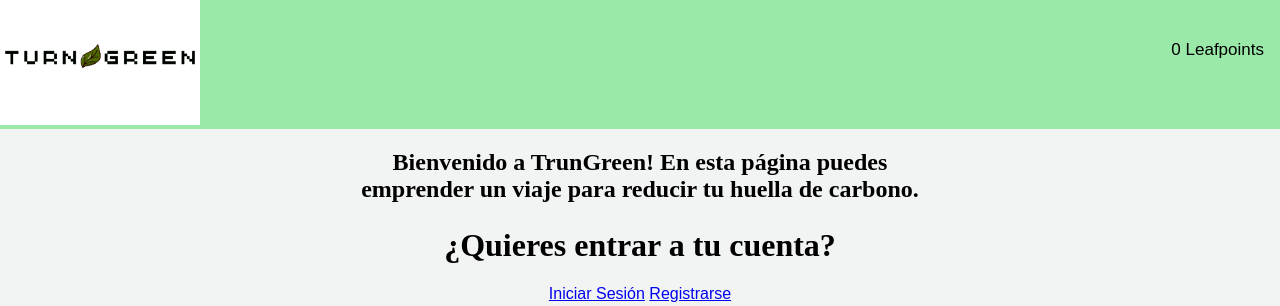
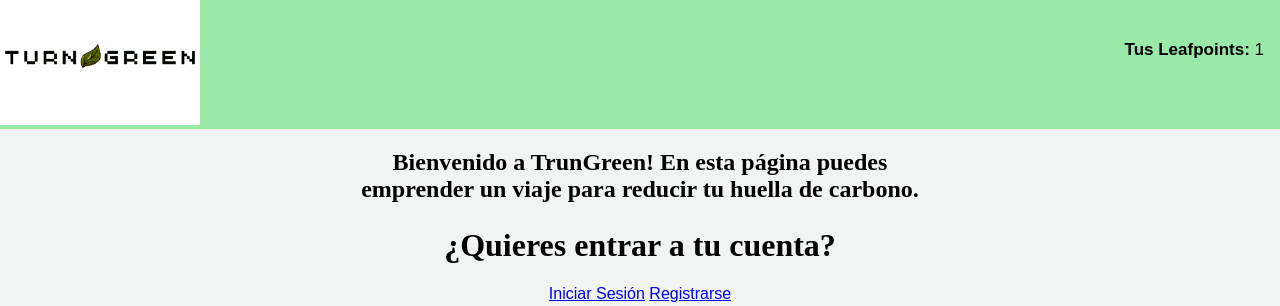
Before and after one commit to eri5ita/proyecto, a Django app: template hello/templates/index.html in a window 1280 px wide. Shown: the top 306 px of the page. Run offline with Django 5.2, Linux system fonts and the light colour scheme; the template is opened without the code that fills it: most values are stand-ins (such as "Sample title", 1, 10 or a date in 2020); some web fonts are replaced.

Commit message:
leafpoints se agregan

```diff
--- a/hello/templates/index.html
+++ b/hello/templates/index.html
@@ -18,7 +18,7 @@
         <img src="{% static '/logo.png' %}" alt="Logo de TurnGreen"
         width= '200'
         lenght= '60' />
-        <a href="#Leafpoints">0 Leafpoints</a>
+        <a><strong>Tus Leafpoints:</strong> {{total_leafpoints}}</a>
     </div>
 
     {% if user.is_authenticated %}
@@ -58,7 +58,7 @@
                             <p><strong>Leafpoints:</strong> {{ mision.leafpoints }}</p>
                             <form method="post" action="{% url 'completar_mision' mision.id %}">
                                 {% csrf_token %}
-                                <button type="submit">✔</button>
+                            <button type="submit">✔</button>
                             </form>
                         </li>
                     {% endfor %}
--- a/hello/urls.py
+++ b/hello/urls.py
@@ -4,5 +4,4 @@ from . import views
 urlpatterns = [
     #path("", views.home, name="home"),
     path("", views.lista_misiones, name="lista_misiones"),
-    path('completar_mision/<int:mision_id>/', views.completar_mision, name='completar_mision'),
 ]
--- a/web_project/urls.py
+++ b/web_project/urls.py
@@ -29,5 +29,6 @@ urlpatterns = [
     path('logout/', views.user_logout, name='logout'), # Vista de logout
     path('Cuenta/', views.cuenta, name='micuenta'),
     path('Tienda/', views.tienda, name='tienda'),
-    path('signup/', views.signup, name='signup')
+    path('signup/', views.signup, name='signup'),
+    path('completar_mision/<int:mision_id>/', views.completar_mision, name='completar_mision'),
 ]
```
Also changed, not shown: db.sqlite3.
